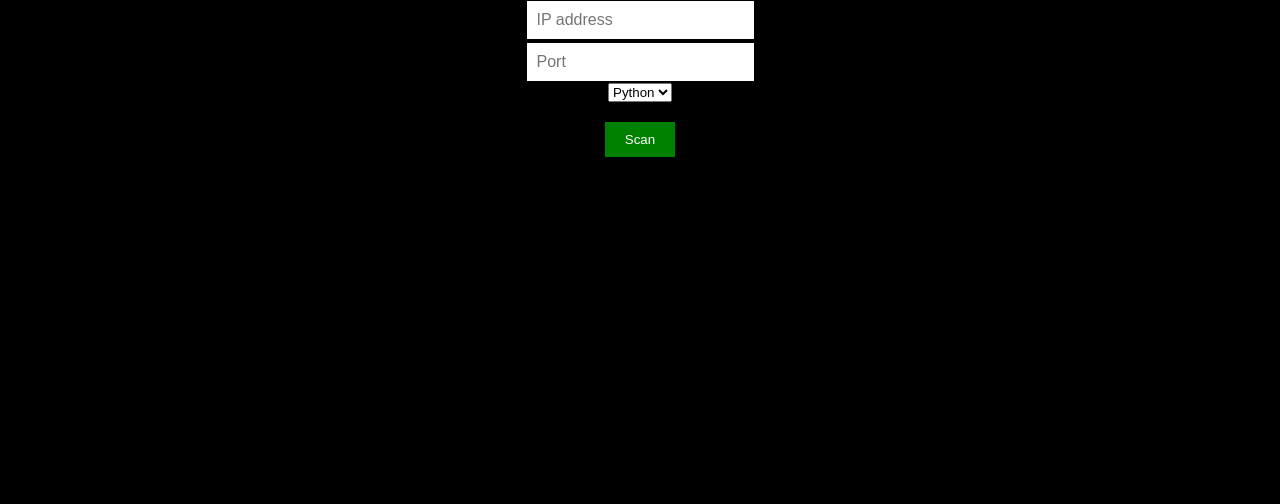
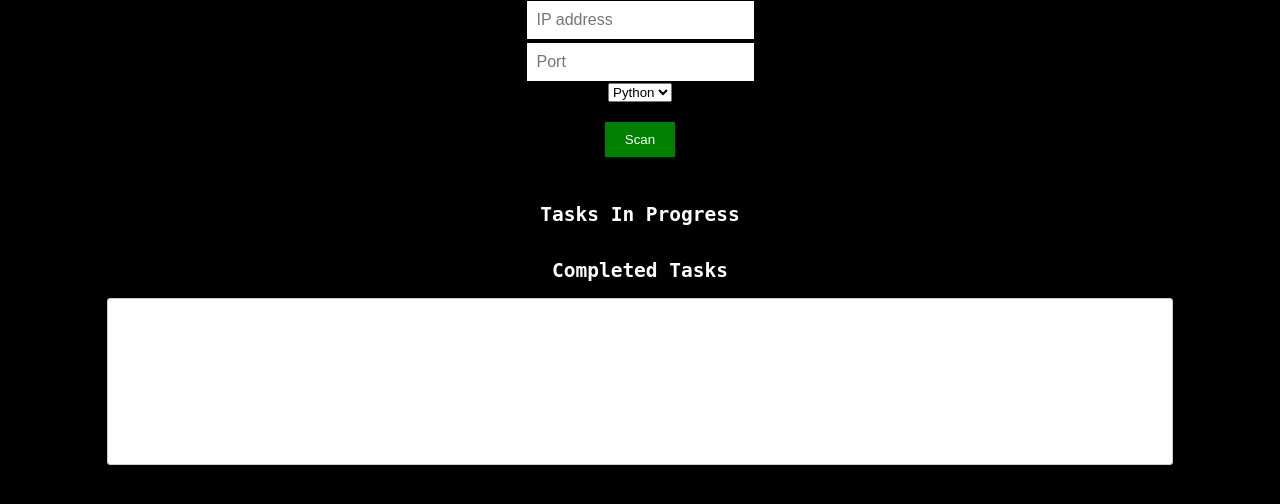
Before and after one commit to j0k3rD/distributed_port_scanner, a Flask app: template main/templates/index.html in a window 1280 px wide. Shown: the part 166-670 px from the top of the page. Run offline with Flask 2, Linux system fonts and the light colour scheme; the template is opened without the code that fills it: values that come from a table or form of the project are taken from there, others are empty; tables that the repository leaves empty hold one stand-in row (values such as "Sample post"); parts of the project's set-up code (start-up, migrations or seed data) failed here and were passed over.

Commit message:
working but no actualice result

```diff
--- a/main/__init__.py
+++ b/main/__init__.py
@@ -29,7 +29,7 @@
     db.init_app(app)
 
     #Agregamos las Blueprints
-    from .resources.views import app as main_blueprint
+    from .views import app as main_blueprint
     app.register_blueprint(main_blueprint, url_prefix='/')
 
     #Agregar Resources
@@ -43,6 +43,7 @@
 
     celery = Celery(__name__)
     celery.config_from_object(Config)
+    celery.conf.update(app.config)
 
     from main import tasks
 
--- a/main/map/scanner.py
+++ b/main/map/scanner.py
@@ -8,7 +8,8 @@
     ip = fields.Str(required=True, validate=validate.Length(min=1, max=255))
     port = fields.Str(required=True, validate=validate.Length(min=1, max=255))
     created_at = fields.DateTime(required=False)
-    result = fields.Str(validate=validate.Length(min=1, max=255))
+    result = fields.Str(required=True, validate=validate.Length(min=1, max=255))
+    status = fields.Str(required=True)
     user_id = fields.Int(required=True)
     user = fields.Nested('UserSchema')
 
--- a/main/models/scanner.py
+++ b/main/models/scanner.py
@@ -10,14 +10,15 @@
     __scanner_type = db.Column('scanner_type', db.String(255))
     __ip = db.Column('ip', db.String(255))
     __port = db.Column('port', db.String(255))
-    __result = db.Column('result', db.String(255))
+    __result = db.Column('result', db.String(255), nullable=True)
+    __status = db.Column('status', db.String(255))
     __created_at = db.Column('create_at', db.DateTime(), default=datetime.now(), nullable=False)
     __user_id = db.Column('user_id', db.ForeignKey('users.id'), nullable=False)
 
     user = db.relationship('User', back_populates='scanner')
 
     def __repr__(self):
-        return f"Scanners('{self.__id}', '{self.__scanner_type}', '{self.__ip}', '{self.__port}', '{self.__result}')"
+        return f"Scanners('{self.__id}', '{self.__scanner_type}', '{self.__ip}', '{self.__port}', '{self.__result}', '{self.__status}')"
 
     @hybrid_property
     def id(self):
@@ -60,6 +61,14 @@
         self.__result = result
 
     @hybrid_property
+    def status(self):
+        return self.__status
+
+    @status.setter
+    def status(self, status):
+        self.__status = status
+
+    @hybrid_property
     def created_at(self):
         return self.__created_at
 
--- a/main/repositories/scanner_repository.py
+++ b/main/repositories/scanner_repository.py
@@ -3,7 +3,7 @@
 from .. import db
 
 # TODO: Implementar delete en caso de agregar administrador para eliminar cursos.
-class ScannerRepository(Create, Read):
+class ScannerRepository(Create, Read, Update):
     '''
     Clase que representa el repositorio de la entidad Search
 
@@ -31,3 +31,7 @@
     def find_by_user_id(self, user_id: int) -> db.Model:
         model = db.session.query(self.__type_model).filter(self.__type_model.user_id == user_id).order_by(self.__type_model.id.desc()).first()
         return model
+
+    def update(self, model: db.Model):
+        db.session.commit()
+        return model
--- a/main/templates/index.html
+++ b/main/templates/index.html
@@ -33,12 +33,38 @@
     }
     #submit-button {
       margin-top: 20px;
+      margin-bottom: 30px;
       padding: 10px 20px;
       background-color: green;
       color: white;
       border: none;
       cursor: pointer;
     }
+    #task-cards {
+      display: flex;
+      width: 90%;
+      flex-direction: column;
+      align-items: center;
+    }
+    #completed-task-cards {
+      display: flex;
+      width: 90%;
+      flex-direction: column;
+      align-items: center;
+    }
+    .card {
+      background-color: #ffffff;
+      border: 1px solid #cccccc;
+      border-radius: 3px;
+      box-shadow: 0 1px 3px rgba(0,0,0,0.12), 0 1px 2px rgba(0,0,0,0.24);
+      margin-bottom: 20px;
+      padding: 20px;
+      width: 90%;
+      display: flex;
+      flex-direction: row;
+      justify-content: space-between;
+    }
+
   </style>
 </head>
 <body>
@@ -53,6 +79,46 @@
       </select>
       <button id="submit-button">Scan</button>
     </form>
+
+    <div id="task-cards">
+      <h2>Tasks In Progress</h2>
+      {% for scan in scanners if scan.status != 'SUCCESS' %}
+      <!-- CARD 1 -->
+      <div class="card">
+        <div class="card-header">
+          <h5 class="card-title">Scan {{ scan.id }}</h5>
+          <h6 class="card-subtitle mb-2 text-muted">Status: {{ scan.status }}</h6>
+        </div>
+        <div class="card-body">
+          <p class="card-text">Scan type: {{ scan.scanner_type }}</p>
+          <p class="card-text">IP: {{ scan.ip }}</p>
+          <p class="card-text">Port Range: {{ scan.port }}</p>
+        </div>
+      </div>
+      {% endfor %}
+    </div>
+
+    <div id="completed-task-cards">
+      <h2>Completed Tasks</h2>
+      {% for scan in scanners if scan.status == 'SUCCESS' %}
+      <!-- CARD 1 -->
+      <div class="card">
+        <div class="card-header">
+          <h5 class="card-title">Scan {{ scan.id }}</h5>
+          <h6 class="card-subtitle mb-2 text-muted">Status: {{ scan.status }}</h6>
+        </div>
+        <div class="card-body">
+          <p class="card-text">Scan type: {{ scan.scanner_type }}</p>
+          <p class="card-text">IP: {{ scan.ip }}</p>
+          <p class="card-text">Port Range: {{ scan.port }}</p>
+          <p class="card-text">Scan result: {{ scan.result }}</p>
+        </div>
+      </div>
+      {% endfor %}
+    </div>
+
   </div>
+  <!-- <script type="text/javascript" src="{{ url_for('static', filename='tasks_update.js') }}"></script> -->
+
 </body>
 </html>
--- a/main/templates/scan.html
+++ b/main/templates/scan.html
@@ -57,5 +57,6 @@
       </td>
     </tr>
   </table>
+  <!-- <script type="text/javascript" src="{{ url_for('static', filename='tasks_update.js') }}"></script> -->
 </body>
 </html>
--- a/requirements.txt
+++ b/requirements.txt
@@ -9,3 +9,4 @@
 requests
 nmap
 alive-progress
+kombu
```
Also changed, not shown: main/controllers/scanner.py (+19 -6 lines), main/controllers/user.py (+6 -1 lines), main/resources/views.py (deleted, +0 -35 lines), main/services/functions.py (+44 -28 lines), main/tasks.py (+20 -15 lines), main/tasks_update.js (added, +59 -0 lines), main/views.py (added, +58 -0 lines), database/database_scan.db.
